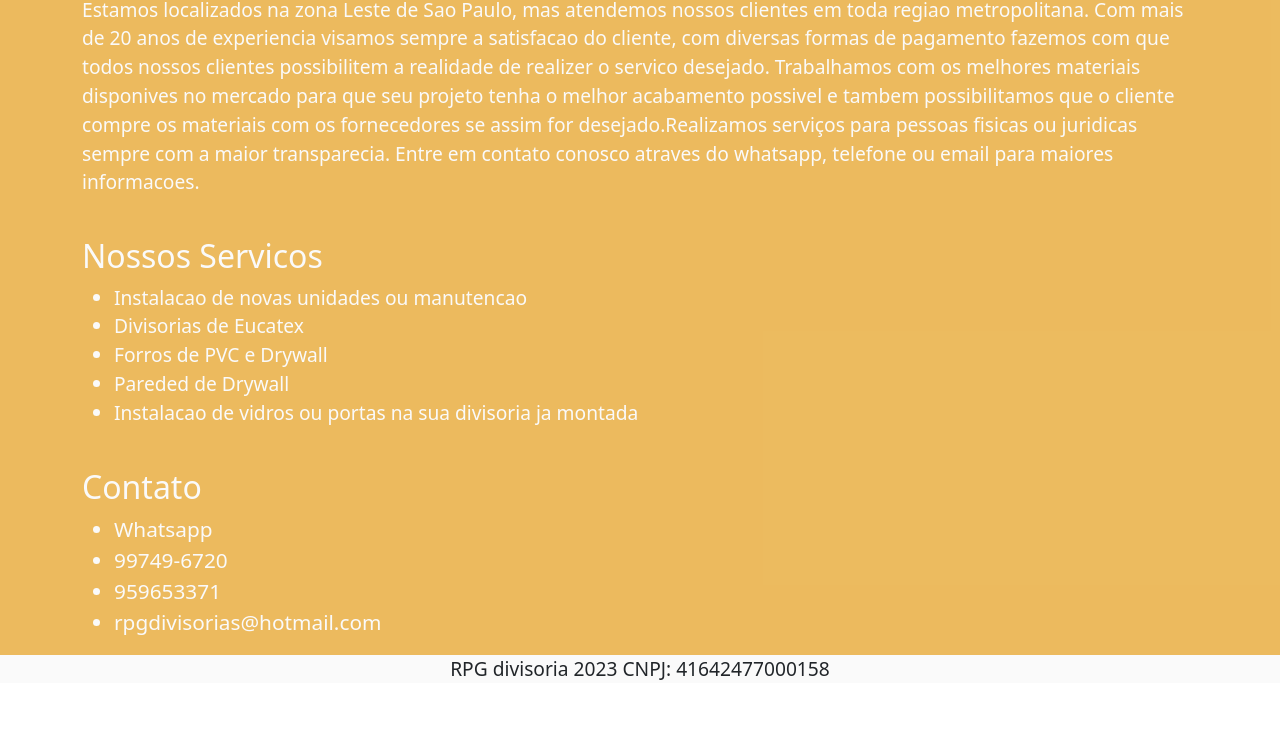
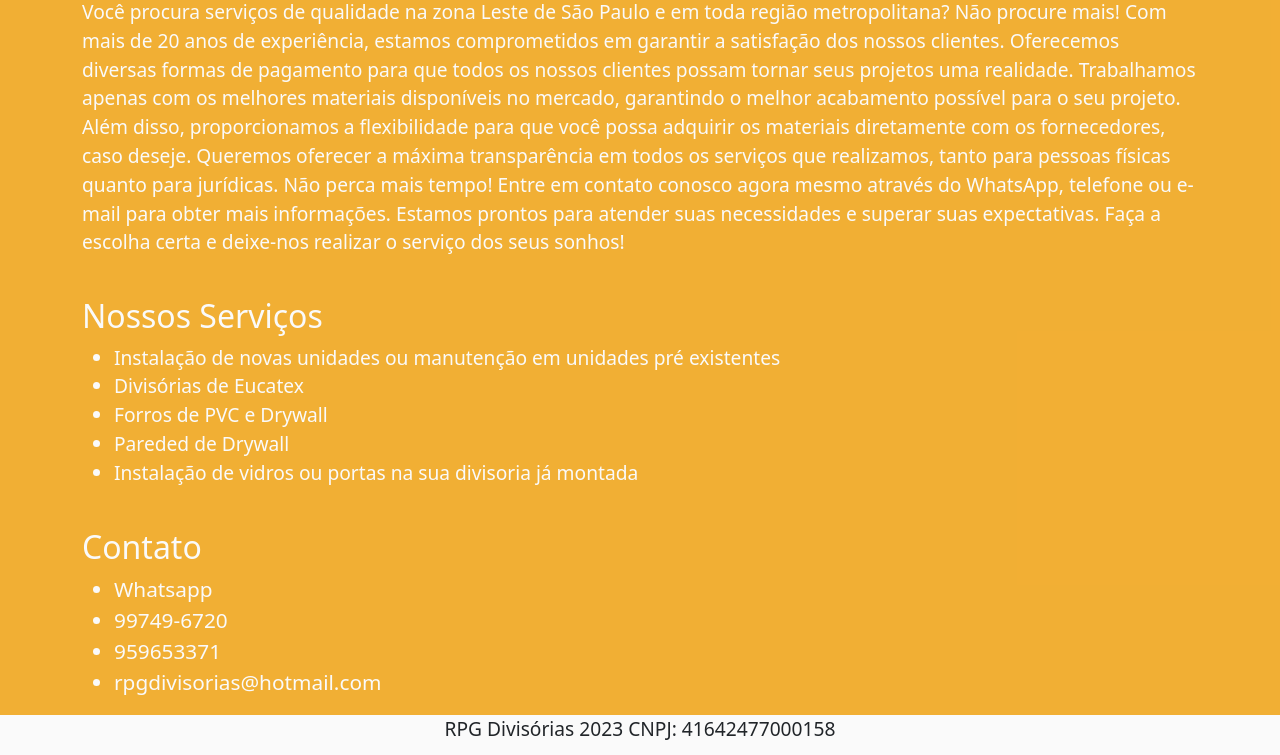
Before and after one commit to gs92dev/rpgDivisorias, a plain HTML site: page index.html in a window 1280 px wide. Shown: the part 940-1695 px from the top of the page. Before the commit the page ends 1639 px from the top, so only its background shows below. Drawn offline with nearby package versions, Linux system fonts and the light colour scheme.

Commit message:
Changes on the text and footer

```diff
--- a/index.css
+++ b/index.css
@@ -5,7 +5,7 @@
     font-size: 1rem;
 }
 main{
-    background-color: rgba(234, 178, 74, 0.888);
+    background-color: rgba(240, 165, 26, 0.888);
     color: #fafafa;
 }
 
@@ -31,6 +31,7 @@ span{
     padding: 0 4px 0 4px;
     border-bottom: orange solid 3px;
 }
+
 .heading-RPG{
     text-align: center;
 }
@@ -72,6 +73,7 @@ footer{
         background-color: #fafafa;
         align-items: center;
         text-align: center;
+        height: 40px;
 
 }
 @media only screen and (max-width:600px){
--- a/index.html
+++ b/index.html
@@ -23,7 +23,14 @@
           <li class="menu-link">Sobre</li>
           <li class="menu-link">Serviços</li>
           <li class="menu-link">Contato</li>
-          <li class="menu-link"><img src="./whatsapp.svg" alt="whatsapp" /></li>
+          <li class="menu-link wpp-icon">
+            <a
+              class="contato"
+              href="https://api.whatsapp.com/send?phone=5511997496720"
+              target="_blank"
+              ><img src="./whatsapp.svg" alt="whatsapp" />
+            </a>
+          </li>
         </ul>
       </nav>
       <main>
@@ -72,47 +79,84 @@
               </div>
             </div>
           </div>
-          <div class="row mt-4 ">
+          <div class="row mt-4">
             <div class="col justify-content-md-center">
-              <h2  class="heading-RPG">RPG Divisorias</h2>
-              <p>Estamos localizados na zona Leste de Sao Paulo, mas atendemos nossos clientes em toda regiao metropolitana.
-                Com mais de 20 anos de experiencia visamos sempre a satisfacao do cliente, com diversas formas de pagamento fazemos com que todos nossos clientes possibilitem a realidade de realizer o servico desejado. Trabalhamos com os melhores materiais disponives no mercado para que seu projeto tenha o melhor acabamento possivel e tambem possibilitamos que o cliente compre os materiais com os fornecedores se assim for desejado.Realizamos serviços para pessoas fisicas ou juridicas sempre com a maior transparecia. Entre em contato conosco atraves do whatsapp, telefone ou email para maiores informacoes.
+              <h2 class="heading-RPG">RPG Divisórias</h2>
+              <p>
+                Você procura serviços de qualidade na zona Leste de São Paulo e
+                em toda região metropolitana? Não procure mais! Com mais de 20
+                anos de experiência, estamos comprometidos em garantir a
+                satisfação dos nossos clientes. Oferecemos diversas formas de
+                pagamento para que todos os nossos clientes possam tornar seus
+                projetos uma realidade. Trabalhamos apenas com os melhores
+                materiais disponíveis no mercado, garantindo o melhor acabamento
+                possível para o seu projeto. Além disso, proporcionamos a
+                flexibilidade para que você possa adquirir os materiais
+                diretamente com os fornecedores, caso deseje. Queremos oferecer
+                a máxima transparência em todos os serviços que realizamos,
+                tanto para pessoas físicas quanto para jurídicas. Não perca mais
+                tempo! Entre em contato conosco agora mesmo através do WhatsApp,
+                telefone ou e-mail para obter mais informações. Estamos prontos
+                para atender suas necessidades e superar suas expectativas. Faça
+                a escolha certa e deixe-nos realizar o serviço dos seus sonhos!
               </p>
             </div>
           </div>
-          <div class="row mt-4 ">
+          <div class="row mt-4">
             <div class="col justify-content-md-center">
-              <h2 >Nossos Servicos</h2>
+              <h2>Nossos Serviços</h2>
               <ul>
-                <li>Instalacao de novas unidades ou manutencao </li>
-                <li>Divisorias de Eucatex</li>
+                <li>
+                  Instalação de novas unidades ou manutenção em unidades pré
+                  existentes
+                </li>
+                <li>Divisórias de Eucatex</li>
                 <li>Forros de PVC e Drywall</li>
                 <li>Pareded de Drywall</li>
-                <li>Instalacao de vidros ou portas na sua divisoria ja montada</li>
+                <li>
+                  Instalação de vidros ou portas na sua divisoria já montada
+                </li>
               </ul>
-              </p>
             </div>
           </div>
-          <div class="row mt-4 ">
+          <div class="row mt-4">
             <div class="col justify-content-md-center">
               <h2>Contato</h2>
               <ul>
-                <li><a class="contato" href="https://api.whatsapp.com/send?phone=5511997496720">Whatsapp</a> </li>
-                <li><a class="contato" href="tel:+5511997496720">99749-6720</a></li>
-                <li><a class="contato" href="tel:+551159653371">959653371</a></li>
-                <li><a class="contato" href="mailto:rpgdivisorias@hotmail.com">rpgdivisorias@hotmail.com</a></li>
-
+                <li>
+                  <a
+                    class="contato"
+                    href="https://api.whatsapp.com/send?phone=5511997496720"
+                    target="_blank"
+                    >Whatsapp</a
+                  >
+                </li>
+                <li>
+                  <a class="contato" href="tel:+5511997496720" target="_blank"
+                    >99749-6720</a
+                  >
+                </li>
+                <li>
+                  <a class="contato" href="tel:+551159653371" target="_blank"
+                    >959653371</a
+                  >
+                </li>
+                <li>
+                  <a
+                    class="contato"
+                    href="mailto:rpgdivisorias@hotmail.com"
+                    target="_blank"
+                    >rpgdivisorias@hotmail.com</a
+                  >
+                </li>
               </ul>
-              </p>
             </div>
           </div>
         </div>
       </main>
     </header>
     <footer>
-      <p>
-        RPG divisoria 2023 CNPJ: 41642477000158
-      </p>
+      <p>RPG Divisórias 2023 CNPJ: 41642477000158</p>
     </footer>
     <script
       src="https://cdn.jsdelivr.net/npm/bootstrap@5.3.0/dist/js/bootstrap.bundle.min.js"
```
